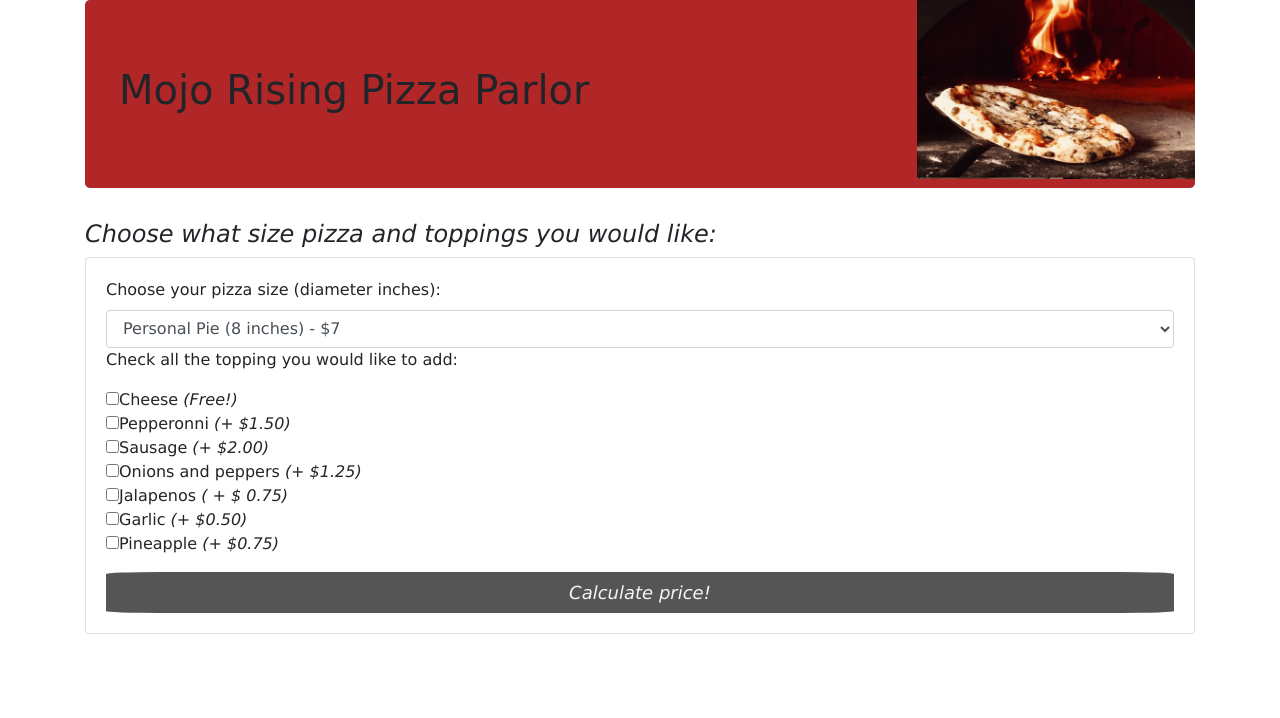
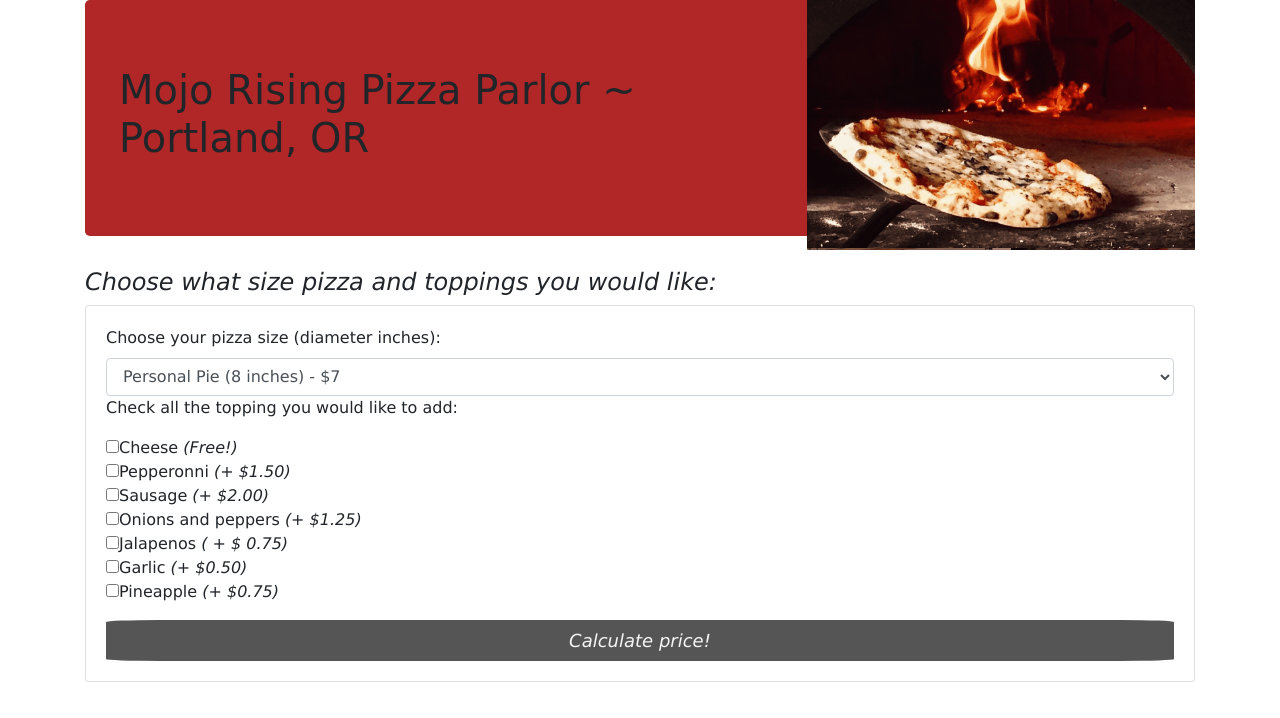
Before and after one commit to freiland/pizza-parlor, a plain HTML site: page index.html in a window 1280 px wide. Drawn offline with Linux system fonts and the light colour scheme.

Commit message:
finish style updates

```diff
--- a/css/styles.css
+++ b/css/styles.css
@@ -24,8 +24,8 @@
 
 img {
   height: auto;
-  width: 278px;
-  border:30px black;
+  width: 35%;
+
   float: right;
 }
 
--- a/index.html
+++ b/index.html
@@ -12,7 +12,7 @@
 <body class="container">
   <img src="img/Screenshot-2019-04-03-at-13.28.16.png">
   <div class="jumbotron" >
-    <h1>Mojo Rising Pizza Parlor </h1>
+    <h1>Mojo Rising Pizza Parlor ~ Portland, OR </h1>
 
   </div>
   <h2>Choose what size pizza and toppings you would like:</h2>
```
